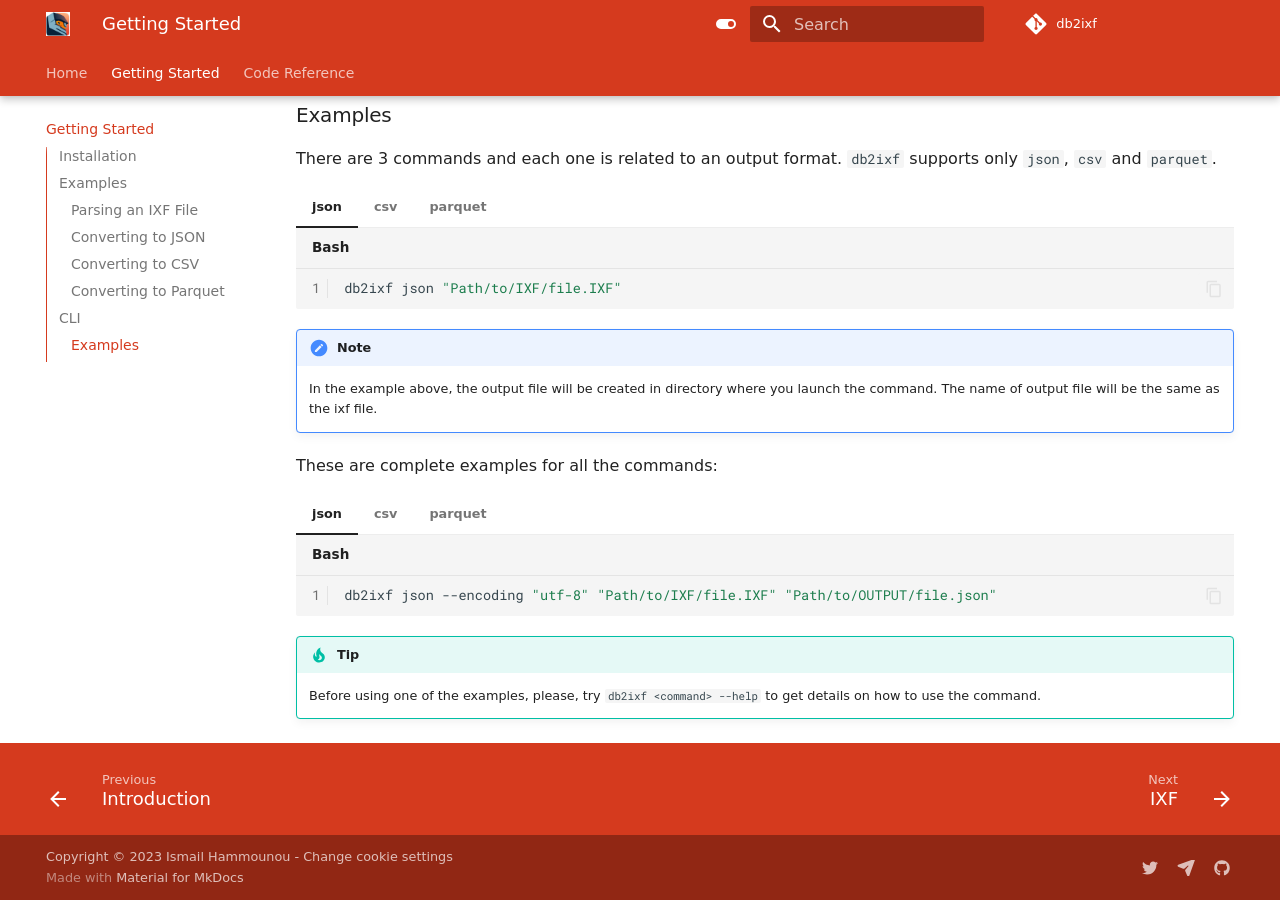
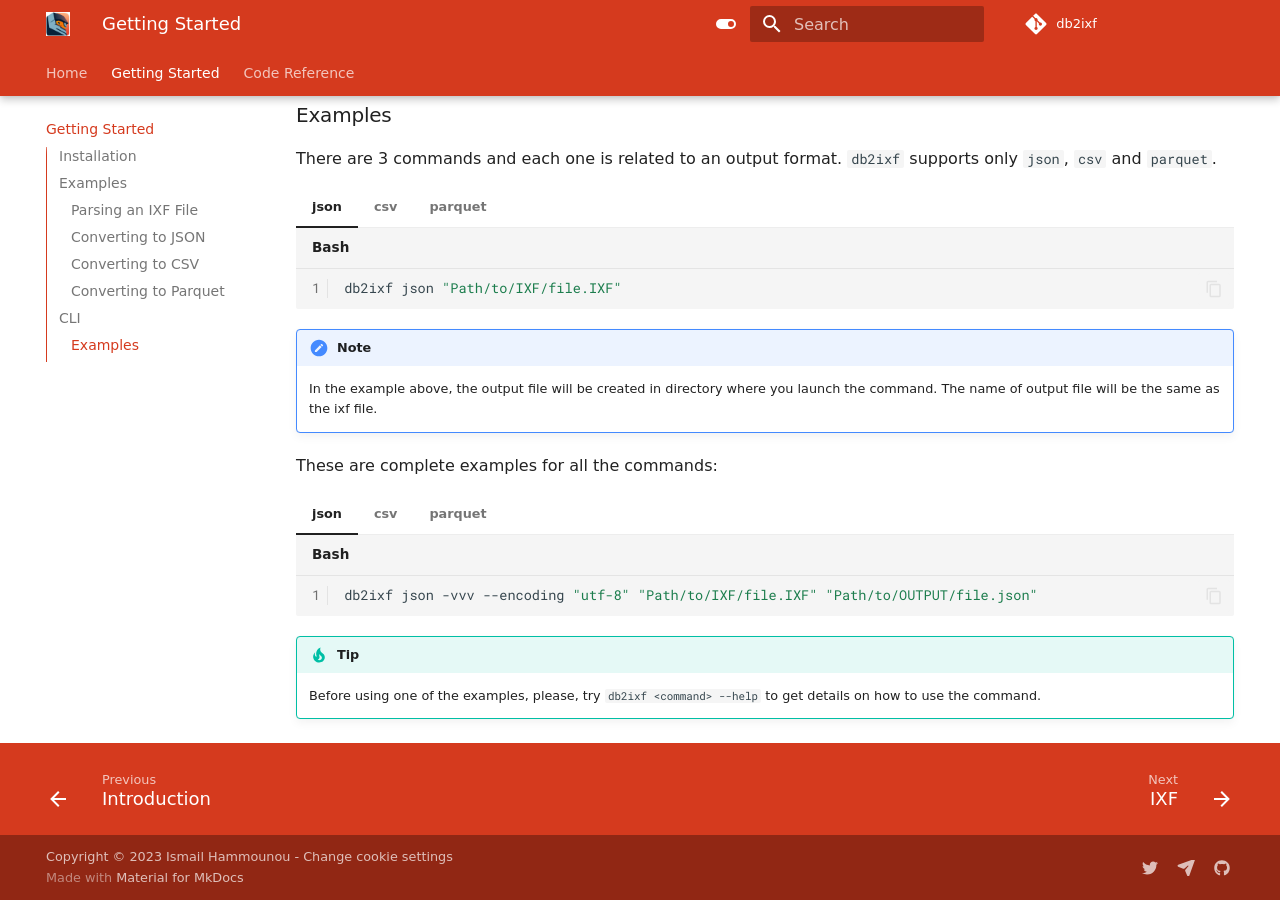
Before and after one commit to ismailhammounou/db2ixf, an MkDocs documentation site: the page built from docs/markdown/getting-started.md, in a window 1280 px wide and 900 px high, scrolled down 3493 px. Built offline with MkDocs 1.6.1 and Material for MkDocs 9.7.7, drawn with Linux system fonts in a browser that asks for light colours; some web fonts are replaced; comment, search, counter and statistics services are not loaded.

Commit message:
Update documentation

````diff
--- a/docs/markdown/getting-started.md
+++ b/docs/markdown/getting-started.md
@@ -195,19 +195,19 @@
 === "json"
 
     ```bash
-    db2ixf json --encoding "utf-8" "Path/to/IXF/file.IXF" "Path/to/OUTPUT/file.json"
+    db2ixf json -vvv --encoding "utf-8" "Path/to/IXF/file.IXF" "Path/to/OUTPUT/file.json"
     ```
 
 === "csv"
 
     ```bash
-    db2ixf csv -e "utf-8" --sep "!" "Path/to/IXF/file.IXF" "Path/to/OUTPUT/file.csv"
+    db2ixf csv -vvv -e "utf-8" --sep "!" "Path/to/IXF/file.IXF" "Path/to/OUTPUT/file.csv"
     ```
 
 === "parquet"
 
     ```bash
-    db2ixf parquet --encoding "utf-8"  --version "1.0" --batch-size 4000 "Path/to/IXF/file.IXF" "Path/to/OUTPUT/file.parquet"
+    db2ixf parquet -vvv --encoding "utf-8"  --version "1.0" --batch-size 4000 "Path/to/IXF/file.IXF" "Path/to/OUTPUT/file.parquet"
     ```
 
 !!! tip
````
